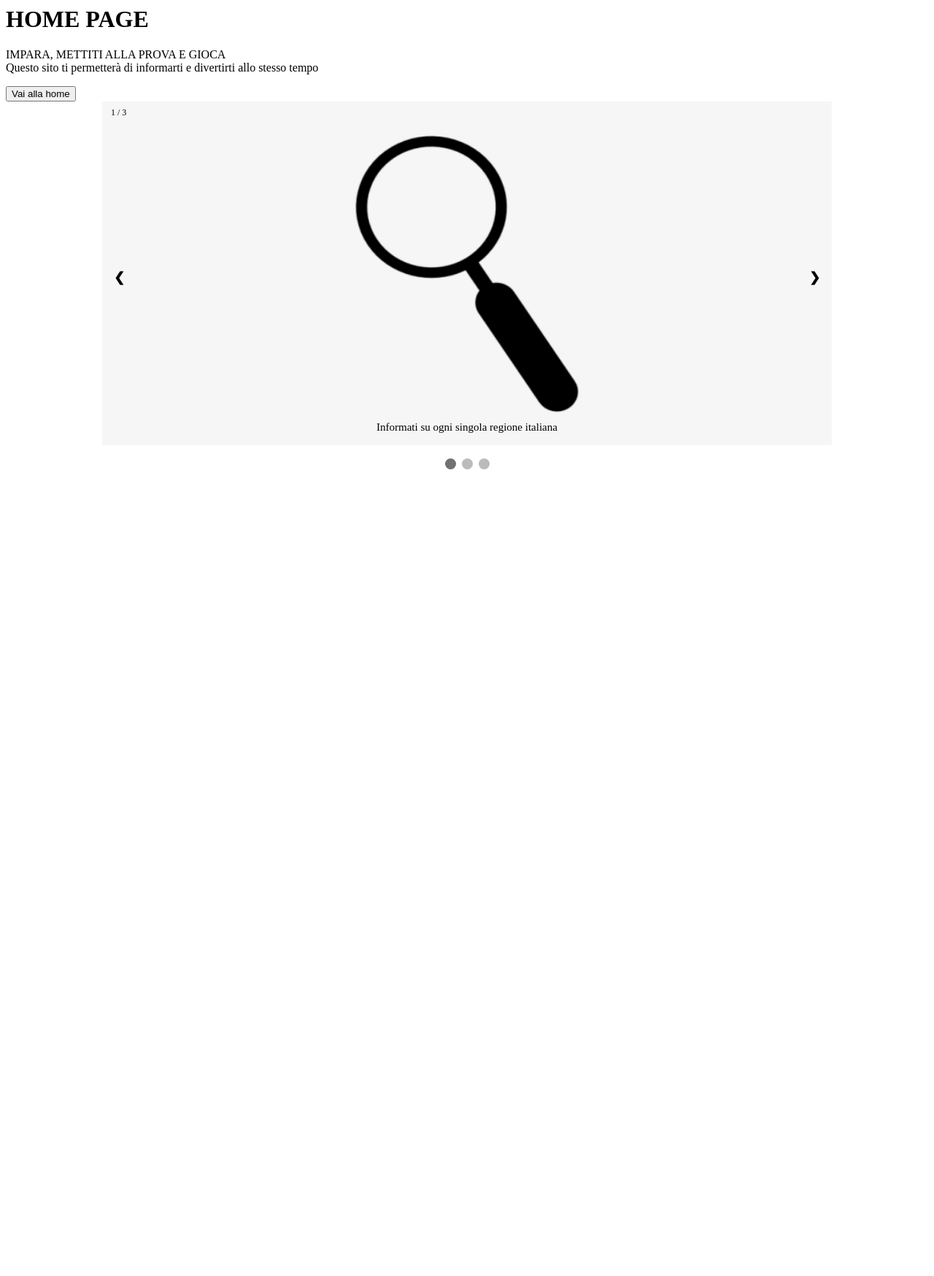
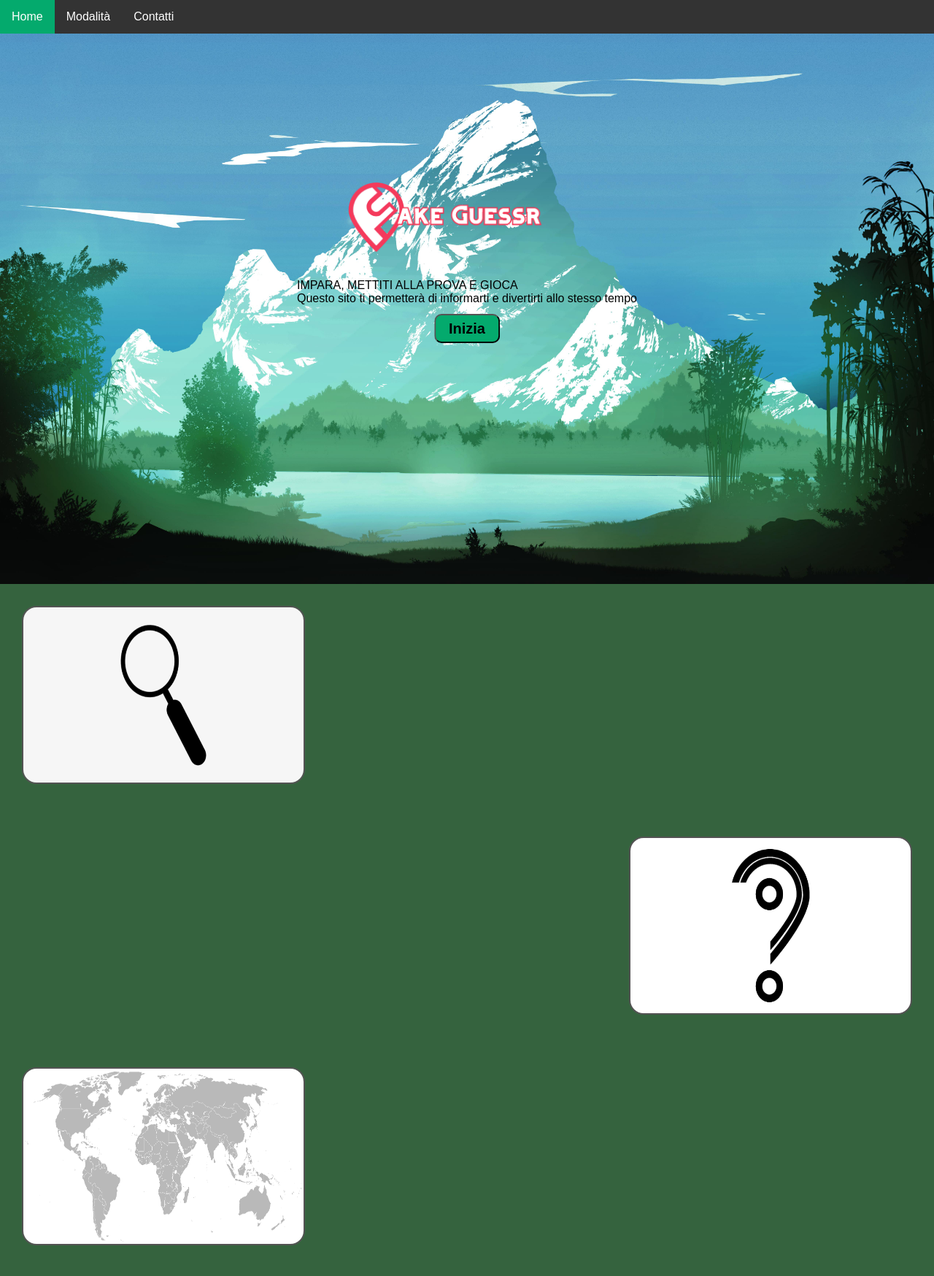
Before and after one commit to UselessMOS0/ProgettoFlaskBP, a Flask app: page / in a window 1280 px wide. Shown: the whole page at 73% size. Before the commit the page ends 643 px from the top, so only its background shows below. Run offline with Flask 2, Linux system fonts and the light colour scheme; parts of the project's set-up code (start-up, migrations or seed data) failed here and were passed over.

Commit message:
home page-quiz

```diff
--- a/app.py
+++ b/app.py
@@ -29,7 +29,9 @@ popolazione = pd.read_csv("/workspace/ProgettoFlaskBP/static/Files/popolazione.c
 covid = pd.read_csv("https://raw.githubusercontent.com/pcm-dpc/COVID-19/master/dati-regioni/dpc-covid19-ita-regioni-latest.csv")
 df_quiz = pd.read_csv("/workspace/ProgettoFlaskBP/static/Files/quiz.csv")
 lista = []
-
+giuste = 0
+sbagliate = 0
+contatore = 1
 
 #? ROUTE
 #? ROUTE HOME PAGE
@@ -100,9 +102,15 @@ def logout():
 
 @app.route("/home", methods=["GET"])
 def home():
+    global contatore, lista, giuste, sbagliate
+    lista = []
+    contatore = 1
+    giuste = 0
+    sbagliate = 0
     if not session.get('username'):
         return redirect(url_for('login'))
 
+    credenziali = pd.read_csv('/workspace/ProgettoFlaskBP/static/Files/credenziali.csv')
     for index,c in credenziali.iterrows():
         if session['username'] == c.Username:
             session['points'] = int(c.Points)
@@ -163,7 +171,7 @@ def inforeg(regione):
     covid_reg = covid[covid["denominazione_regione"] == reg]
     return render_template("info.html", regione=regione, perimetro=perimetro.values[0], area=area.values[0] ,province=province_reg['DEN_UTS'].tolist(), popolazione = popolazione_reg["Popolazione_totale"].values[0], covid = covid_reg["casi_testati"].values[0],username = session['username'],points = session['points'])
 
-'''
+
 @app.route("/regione.png", methods=["GET"])
 def regione_png():
     fig, ax = plt.subplots(figsize = (10,6))
@@ -175,7 +183,7 @@ def regione_png():
     output = io.BytesIO()
     FigureCanvas(fig).print_png(output)
     return Response(output.getvalue(), mimetype='image/png')
-'''
+
 '''
     output = io.BytesIO()
     FigureCanvas(fig).print_png(output)
@@ -183,7 +191,7 @@ def regione_png():
     plt.close(fig)
     return Response(result, mimetype='image/png') '''
 
-
+'''
 @app.route("/popolazione.png", methods=["GET"])
 def popolazione_png():
     fig, ax = plt.subplots(figsize = (12,8))
@@ -197,12 +205,23 @@ def popolazione_png():
     return Response(output.getvalue(), mimetype='image/png')
 
 '''
+
+
+@app.route("/grafici.png", methods=["GET"])
+def grafici_png():
+    fig, (ax1,ax2) = plt.subplots(1,2,figsize = (20,8))
+
+    posizione_pop = popolazione[popolazione["Regione"] == reg].index.values[0]
+    ax1.bar(popolazione["Regione"], popolazione["Popolazione_totale"])[posizione_pop].set_color("r")
+    posizione_cov = covid[covid["denominazione_regione"] == reg].index.values[0]
+    ax2.bar(covid["denominazione_regione"], covid["casi_testati"])[posizione_cov].set_color("r")
+    fig.autofmt_xdate(rotation=45)
+
     output = io.BytesIO()
     FigureCanvas(fig).print_png(output)
-    result = output.getvalue()
-    plt.close(fig)
-    return Response(result, mimetype='image/png') '''
+    return Response(output.getvalue(), mimetype='image/png')
 
+'''
 @app.route("/covid.png", methods=["GET"])
 def covid_png():
     fig, ax = plt.subplots(figsize = (12,8))
@@ -214,7 +233,7 @@ def covid_png():
     output = io.BytesIO()
     FigureCanvas(fig).print_png(output)
     return Response(output.getvalue(), mimetype='image/png')
-
+'''
 #?--------------------------------------------------------------------
 #?--------------------------------------------------------------------
 
@@ -260,7 +279,7 @@ def conferma_mondo():
     if paese == random:
         risultato = "La risposta è corretta"
 
-        session['points'] += 500
+        session['points'] += 50
         credenziali.loc[credenziali[credenziali['Username']==session['username']].index,'Points'] = session['points']
         credenziali.to_csv('/workspace/ProgettoFlaskBP/static/Files/credenziali.csv',index=False)
 
@@ -307,7 +326,7 @@ def conferma_province():
     if provincia == random:
         risultato = "La risposta è corretta"
 
-        session['points'] += 500
+        session['points'] += 50
         credenziali.loc[credenziali[credenziali['Username']==session['username']].index,'Points'] = session['points']
         credenziali.to_csv('/workspace/ProgettoFlaskBP/static/Files/credenziali.csv',index=False)
 
@@ -323,31 +342,43 @@ def conferma_province():
 
 @app.route("/quiz", methods=["GET"])
 def quiz():
-    global  risposta
-    rnd_quiz = rnd.randrange(len(df_quiz)-1)
-    while rnd_quiz in lista:
-        rnd_quiz = rnd.randrange(len(df_quiz)-1)
+    global contatore, lista, giuste, sbagliate
 
-    lista.append(rnd_quiz)
-    print(lista)
-    domanda = df_quiz[df_quiz.index == rnd_quiz].Domande.to_string(index=False)
-    op1 = df_quiz[df_quiz.index == rnd_quiz].Opzione1.to_string(index=False)
-    op2 = df_quiz[df_quiz.index == rnd_quiz].Opzione2.to_string(index=False)
-    op3 = df_quiz[df_quiz.index == rnd_quiz].Opzione3.to_string(index=False)
-    op4 = df_quiz[df_quiz.index == rnd_quiz].Opzione4.to_string(index=False)
-    risposta = df_quiz[df_quiz.index == rnd_quiz].Risposte.to_string(index=False)
-    return render_template("quiz.html", domanda = domanda, opzione1 = op1, opzione2 = op2, opzione3 = op3, opzione4 = op4)
+    if contatore > 5:
+        session['points'] += giuste * 5
+        credenziali.loc[credenziali[credenziali['Username']==session['username']].index,'Points'] = session['points']
+        credenziali.to_csv('/workspace/ProgettoFlaskBP/static/Files/credenziali.csv',index=False)
+        return render_template("fine.html", giuste = giuste, sbagliate = sbagliate)
+    else:
+        rnd_quiz = rnd.randrange(len(df_quiz))
+        while rnd_quiz in lista:
+            rnd_quiz = rnd.randrange(len(df_quiz))
+
+        lista.append(rnd_quiz)
+        print(lista)
+        domanda = df_quiz[df_quiz.index == rnd_quiz].Domande.to_string(index=False)
+        op1 = df_quiz[df_quiz.index == rnd_quiz].Opzione1.to_string(index=False)
+        op2 = df_quiz[df_quiz.index == rnd_quiz].Opzione2.to_string(index=False)
+        op3 = df_quiz[df_quiz.index == rnd_quiz].Opzione3.to_string(index=False)
+        op4 = df_quiz[df_quiz.index == rnd_quiz].Opzione4.to_string(index=False)
+        session["risposta"] = df_quiz[df_quiz.index == rnd_quiz].Risposte.to_string(index=False)
+        return render_template("quiz.html", domanda = domanda, opzione1 = op1, opzione2 = op2, opzione3 = op3, opzione4 = op4,numero=contatore)
 
 @app.route("/quiz/controllo",methods=["GET"])
 def conferma_risposta():
+    global contatore, giuste, sbagliate
+    contatore = contatore + 1
     scelta = request.args["scelta"]
-    if scelta == risposta:
-        session['points'] += 50
-        credenziali.loc[credenziali[credenziali['Username']==session['username']].index,'Points'] = session['points']
-        credenziali.to_csv('/workspace/ProgettoFlaskBP/static/Files/credenziali.csv',index=False)
+    if scelta == session["risposta"]:
+        giuste = giuste + 1
+       # session['points'] += 5
+       # credenziali.loc[credenziali[credenziali['Username']==session['username']].index,'Points'] = session['points']
+       # credenziali.to_csv('/workspace/ProgettoFlaskBP/static/Files/credenziali.csv',index=False)
         return redirect(url_for("quiz"))
     else:
-        return "<h1>Risposta errata</h1>"
+        sbagliate = sbagliate + 1
+        return redirect(url_for("quiz"))
+
 
 if __name__ == '__main__':
   app.run(host='0.0.0.0', port=3245, debug=True)
--- a/static/Files/credenziali.csv
+++ b/static/Files/credenziali.csv
@@ -1,2 +1,3 @@
 Email,Username,Password,Points
-matteo@matteo,matteo,matteo,4050
+matteo@matteo,matteo,matteo,475
+walter2005bang@gmail.com,gino,gino,20
--- a/static/Files/quiz.csv
+++ b/static/Files/quiz.csv
@@ -1,9 +1,9 @@
 Domande,Opzione1,Opzione2,Opzione3,Opzione4,Risposte
 Qualè la regione più grande d'Italia?,Piemonte,Lombardia,Sicilia,Calabria,Sicilia
-Qual è la regione con più abitanti d Italia?,Lazio,Campania,Lombardia,Sicilia,Lombardia
+Qual è la regione con più abitanti d'Italia?,Lazio,Campania,Lombardia,Sicilia,Lombardia
 Qual è la regione con meno casi di Covid-19?,Valle d'Aosta,Liguria,Molise,Basilicata,Valle d'Aosta
 Qual è la regione più piccola d'Italia?,Molise,Liguria,Basilicata,Valle d'Aosta,Valle d'Aosta
 Qual è lo stato più grande del mondo?,Stati Uniti,India,Russia,Cina,Russia
 Qual è lo stato più piccolo del mondo?,Vaticano,Principato di Monaco,San Marino,Nauru,Vaticano
 Qual è lo stato più abitato del mondo?,Stati Uniti,Cina,Russia,India,Cina
-QUal è lo stato meno abitato del mondo?,Isole Pitcairn (Regno Unito),Isola di Natale (Australia),Isole Cocos (Australia),Vaticano,Isole Pitcairn (Regno Unito)
+Qual è lo stato meno abitato del mondo?,Isole Pitcairn (Regno Unito),Isola di Natale (Australia),Isole Cocos (Australia),Vaticano,Isole Pitcairn (Regno Unito)
--- a/templates/homePage.html
+++ b/templates/homePage.html
@@ -1,164 +1,142 @@
 <html>
     <head>
         <style>
-            * {box-sizing:border-box}
-
-            /* Slideshow container */
-            .slideshow-container {
-            max-width: 1000px;
-            position: relative;
-            margin: auto;
+            body{
+              margin:0%;
+              font-family: sans-serif;
             }
 
-            /* Hide the images by default */
-            .mySlides {
-            display: none;
+
+
+            ul {
+              list-style-type: none;
+              margin: 0;
+              padding: 0;
+              overflow: hidden;
+              background-color: #333;
+              position: fixed;
+              top: 0;
+              width: 100%;
+              z-index: 1;
             }
 
-            /* Next & previous buttons */
-            .prev, .next {
-            cursor: pointer;
-            position: absolute;
-            top: 50%;
-            width: auto;
-            margin-top: -22px;
-            padding: 16px;
-            color: rgb(0, 0, 0);
-            font-weight: bold;
-            font-size: 18px;
-            transition: 0.6s ease;
-            border-radius: 0 3px 3px 0;
-            user-select: none;
+            li {
+              float: left;
             }
 
-            /* Position the "next button" to the right */
-            .next {
-            right: 0;
-            border-radius: 3px 0 0 3px;
+            li a {
+              display: block;
+              color: white;
+              text-align: center;
+              padding: 14px 16px;
+              text-decoration: none;
             }
 
-            /* On hover, add a black background color with a little bit see-through */
-            .prev:hover, .next:hover {
-            background-color: rgba(70, 65, 65, 0.8);
+            li a:hover:not(.active) {
+              background-color: #111;
             }
 
-            /* Caption text */
-            .text {
-            color: #000000;
-            font-size: 15px;
-            padding: 8px 12px;
-            position: absolute;
-            bottom: 8px;
-            width: 100%;
-            text-align: center;
+            .active {
+              background-color: #04AA6D;
             }
 
-            /* Number text (1/3 etc) */
-            .numbertext {
-            color: #000000;
-            font-size: 12px;
-            padding: 8px 12px;
+
+
+            #centerhome{
               position: absolute;
-            top: 0;
+              left: 50%;
+              top: 50%;
+              transform: translate(-50%,-50%);
             }
 
-            /* The dots/bullets/indicators */
-            .dot {
-            cursor: pointer;
-            height: 15px;
-            width: 15px;
-            margin: 0 2px;
-            background-color: #bbb;
-            border-radius: 50%;
-            display: inline-block;
-            transition: background-color 0.6s ease;
+            #logo{
+              position: absolute;
+              left: 58%;
+              top: 37%;
+              transform: translate(-50%,-50%);
             }
 
-            .active, .dot:hover {
-            background-color: #717171;
+            #bottone{
+              background-color: #04AA6D;
+              margin-top: 10px;
+              border-radius: 10px;
+              height: 5vh;
+              width: 7vw;
+              font-size: 20px;
+              font-weight: bold;
+              position: absolute;
+              left: 50%;
+              top: 55%;
+              transform: translate(-50%,-50%);
+              transition-duration: 300ms;
+          }
+          #bottone:hover{
+              background-color: #4895ef;
+              color: white;
+              cursor: pointer;
           }
 
-            /* Fading animation */
-            .fade {
-            animation-name: fade;
-            animation-duration: 1.5s;
+          .img_div{
+            width: calc(100% - 60px);
+            height: 32%;
+            padding: 30px;
+            background-color: #35633e;
           }
 
-            @keyframes fade {
-            from {opacity: .4}
-            to {opacity: 1}
+          .img {
+            width: 30vw;
+            height: 30vh;
+            margin-right: 0px;
+            border: 2px solid rgb(83, 83, 83);
+            border-radius: 20px;
+            transition: transform .2s;
+            margin: 0px;
           }
+
+          #img_right{
+            position: absolute;
+            right: 30px;
+            background-color: white;
+          }
+
             </style>
     </head>
 
     <body>
-        <h1>HOME PAGE</h1>
+
+       <div >
+          <ul>
+            <li><a class="active" href="#home">Home</a></li>
+            <li><a href="#img_high">Modalità</a></li>
+            <li><a href="#contact">Contatti</a></li>
+          </ul>
+      </div>
+
+      <div id="home">
+        <img src="/static/img/SfondoLogReg.jpg" alt="immagine" style="width:100%; height: 100%;">
+        <div id="centerhome">
           <p>IMPARA, METTITI ALLA PROVA E GIOCA <br>
           Questo sito ti permetterà di informarti e divertirti allo stesso tempo</p>
-        <a href="/home"><button>Vai alla home</button></a>
-        <!-- Slideshow container -->
-        <div class="slideshow-container">
-
-            <!-- Full-width images with number and caption text -->
-            <div class="mySlides fade">
-            <div class="numbertext">1 / 3</div>
-            <img src="/static/img/lente.jpg" style="width:100%; height: 60%;">
-            <div class="text">Informati su ogni singola regione italiana</div>
         </div>
 
-            <div class="mySlides fade">
-            <div class="numbertext">2 / 3</div>
-            <img src="/static/img/punto.png" style="width:100%; height: 60%;">
-            <div class="text">Mettiti alla prova attraverso un quiz</div>
+        <div id="logo">
+          <img src="/static/img/logo1.png" alt="logo" style="width:50%;height:30%">
         </div>
 
-            <div class="mySlides fade">
-            <div class="numbertext">3 / 3</div>
-            <img src="/static/img/mondo.png" style="width:100%; height: 60%;">
-            <div class="text">Divertiti giocando</div>
+        <a href="/home" ><button id="bottone">Inizia</button></a>
+
       </div>
 
-            <!-- Next and previous buttons -->
-            <a class="prev" onclick="plusSlides(-1)">&#10094;</a>
-            <a class="next" onclick="plusSlides(1)">&#10095;</a>
+      <div class="img_div">
+        <a href="/home"> <img src="static/img/lente.jpg" alt="Img1" class="img" id="img_high" >  </a>
       </div>
-        <br>
+      <div class="img_div">
+          <a href="/home"> <img src="/static/img/punto.png" alt="Img2" class="img" id="img_right">  </a>
+      </div>
+      <div class="img_div">
+        <a href="/home" > <img src="static/img/mondo.png" alt="Img3" class="img" >  </a>
+      </div>
 
-        <!-- The dots/circles -->
-        <div style="text-align:center">
-            <span class="dot" onclick="currentSlide(1)"></span>
-            <span class="dot" onclick="currentSlide(2)"></span>
-            <span class="dot" onclick="currentSlide(3)"></span>
-        </div>
-        <script>
-            let slideIndex = 1;
-            showSlides(slideIndex);
+    </body>
 
-            // Next/previous controls
-            function plusSlides(n) {
-            showSlides(slideIndex += n);
-            }
-
-            // Thumbnail image controls
-            function currentSlide(n) {
-            showSlides(slideIndex = n);
-            }
-
-            function showSlides(n) {
-            let i;
-            let slides = document.getElementsByClassName("mySlides");
-            let dots = document.getElementsByClassName("dot");
-            if (n > slides.length) {slideIndex = 1}
-            if (n < 1) {slideIndex = slides.length}
-            for (i = 0; i < slides.length; i++) {
-                slides[i].style.display = "none";
-            }
-            for (i = 0; i < dots.length; i++) {
-                dots[i].className = dots[i].className.replace(" active", "");
-            }
-            slides[slideIndex-1].style.display = "block";
-            dots[slideIndex-1].className += " active";
-            }
-        </script>
-    </body>
 </html>
```
Also changed, not shown: templates/fine.html (added, +15 -0 lines), templates/info.html (+4 -10 lines), templates/quiz.html (+11 -7 lines), static/img/logo1.png (added), static/img/logo2.png (added), 3 other files. Lines whose indentation alone changed are shown as unchanged.
